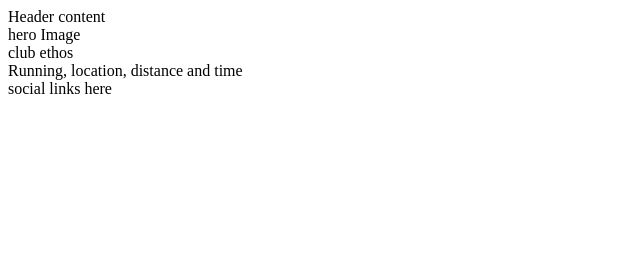
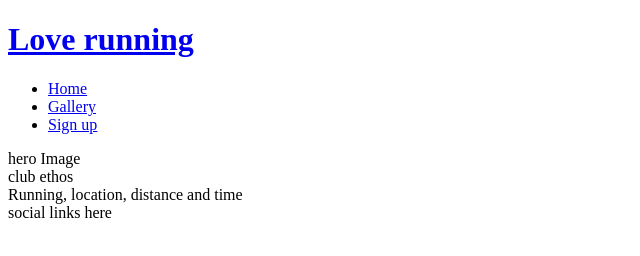
Before and after one commit to YoannaLa/Love-running, a plain HTML site: page index.html in a window 1280 px wide. Shown: the whole page, without its empty margins (0-640 px from the left). Drawn offline with Linux system fonts and the light colour scheme.

Commit message:
add basic structure to header

```diff
--- a/index.html
+++ b/index.html
@@ -12,7 +12,22 @@
 </head>
 
 <body>
-    <header>Header content</header>
+    <header>
+        <a href="index.html">
+            <h1> Love running</h1>
+        </a>
+        <nav>
+            <ul><li>
+                <a href="index.html">Home</a>
+            </li>
+        <li>
+            <a href="#">Gallery</a>
+                </li>
+            <li>
+                <a href="#">Sign up </a>
+            </li></ul>
+        </nav>
+    </header>
     <section>hero Image</section>
     <section>club ethos</section>
     <section>Running, location, distance and time</section>
```
